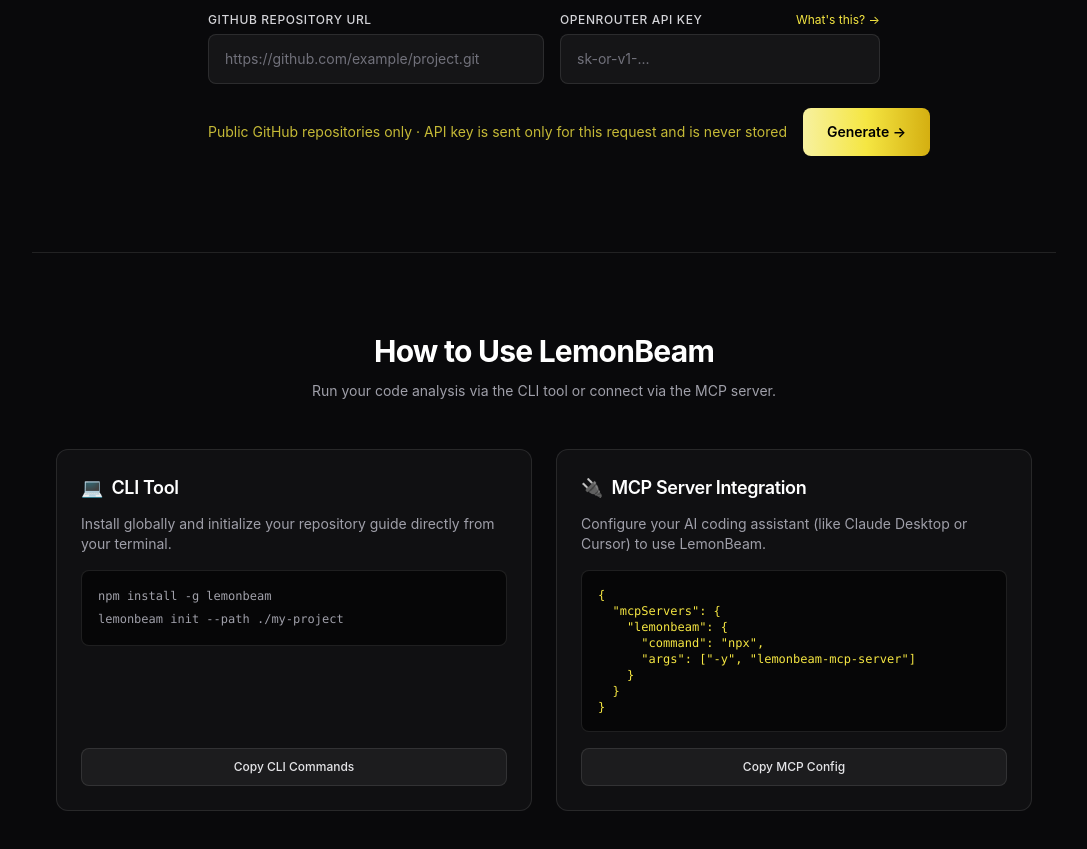
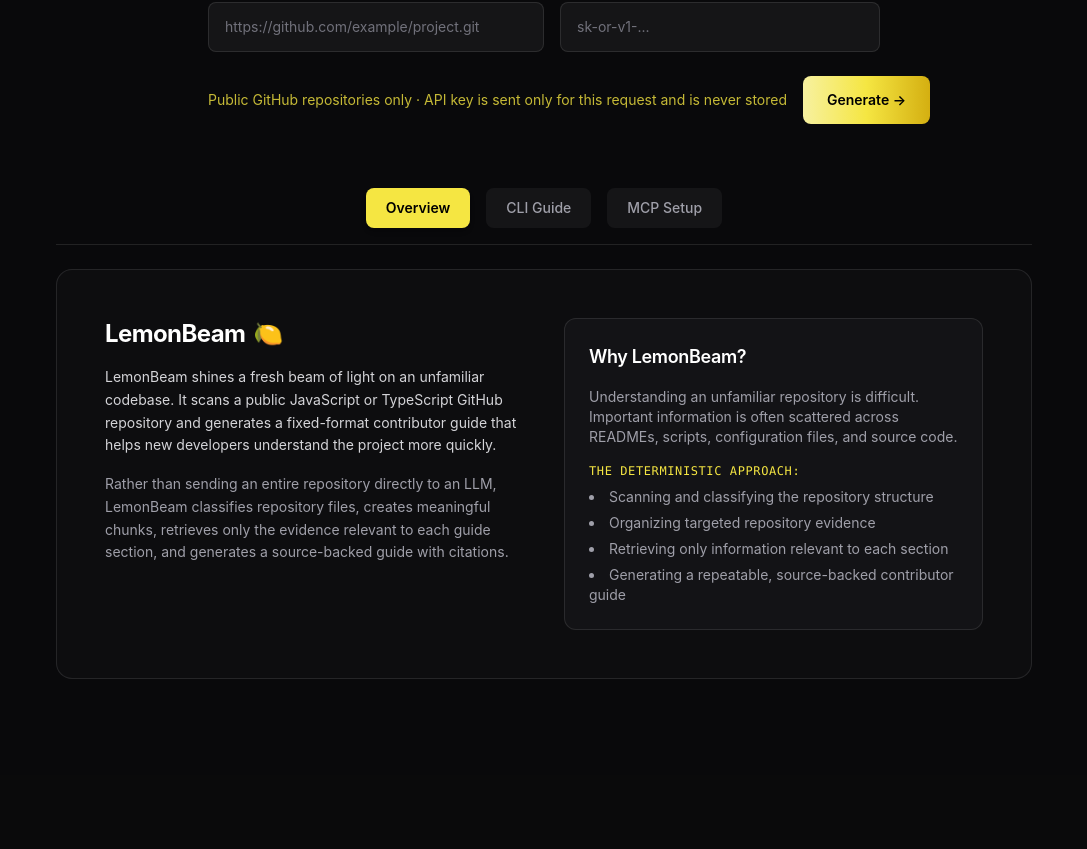
Before and after one commit to oslabs-beta/lemonbeam, a React (Vite) app in the folder frontend/: page / in a window 1280 px wide. Shown: the part 535-1384 px from the top of the page, without its empty margins (96-1183 px from the left). After the commit the page ends 1310 px from the top, so only its background shows below. Built offline with nearby package versions, Linux system fonts and the light colour scheme.

Commit message:
work on navbar

```diff
--- a/frontend/src/App.tsx
+++ b/frontend/src/App.tsx
@@ -1,4 +1,4 @@
-import { useState, type SyntheticEvent } from "react";
+import { useState, useEffect, type SyntheticEvent } from "react";
 import Navbar from "./components/Navbar";
 import LemonBeamLogo from "./components/LemonBeamLogo";
 import ScanResults from "./components/ScanResults";
@@ -12,6 +12,32 @@
     scanId: string;
     guide: { markdown: string };
   } | null>(null);
+
+  // Active tab state for the interactive tab switcher ("overview" | "cli" | "mcp")
+  const [activeTab, setActiveTab] = useState<"overview" | "cli" | "mcp">(
+    "overview",
+  );
+
+  // Sync tab selection with Navbar anchor hashes (#overview, #cli, #mcp)
+  useEffect(() => {
+    function handleHashChange() {
+      const hash = window.location.hash;
+      if (hash === "#overview") {
+        setActiveTab("overview");
+      } else if (hash === "#cli") {
+        setActiveTab("cli");
+      } else if (hash === "#mcp") {
+        setActiveTab("mcp");
+      }
+    }
+
+    // Check hash on initial load
+    handleHashChange();
+
+    // Listen for subsequent navbar clicks
+    window.addEventListener("hashchange", handleHashChange);
+    return () => window.removeEventListener("hashchange", handleHashChange);
+  }, []);
 
   // NOTE: BYOK uses an OpenRouter API key, not an OpenAI key directly — see
   // DECISIONS.md > "User-Supplied OpenRouter API Key (BYOK)".
@@ -77,9 +103,12 @@
     <div className="min-h-screen flex flex-col bg-zinc-950 text-zinc-100 selection:bg-[var(--color-yellow)] selection:text-black">
       <Navbar />
 
-      <main className="flex-1 flex flex-col items-center w-full">
+      <main className="flex-1 flex flex-col items-center w-full pb-24">
         {/* Hero Section */}
-        <section className="mx-auto max-w-7xl px-6 py-24 flex flex-col items-center text-center w-full">
+        <section
+          id="home"
+          className="mx-auto max-w-7xl px-6 pt-16 pb-12 flex flex-col items-center text-center w-full scroll-mt-20"
+        >
           <div className="logo-container">
             <LemonBeamLogo />
           </div>
@@ -184,50 +213,156 @@
 
           {/* Display Scan Results Component when data is returned */}
           {scanResult && scanResult.guide && (
+            <div className="w-full max-w-5xl mt-8">
               <ScanResults guideMarkdown={scanResult.guide.markdown} />
+            </div>
           )}
         </section>
 
-        {/* How to Use / Instructions Section */}
-        <section
-          id="how-it-works"
-          className="w-full max-w-5xl px-6 py-20 border-t border-white/10"
+        {/* Interactive Tab Switcher Navigation */}
+        <div className="w-full max-w-5xl px-6 mt-4 mb-6">
+          <div className="flex justify-center border-b border-white/10 pb-4 gap-2 md:gap-4">
+            <button
+              onClick={() => {
+                setActiveTab("overview");
+                window.location.hash = "overview";
+              }}
+              className={`px-5 py-2.5 rounded-lg text-sm font-medium transition-all ${
+                activeTab === "overview"
+                  ? "bg-[var(--color-yellow)] text-black font-semibold shadow-md"
+                  : "bg-white/5 text-zinc-400 hover:text-white hover:bg-white/10"
+              }`}
             >
-          <div className="text-center mb-12">
-            <h2 className="text-3xl font-bold tracking-tight text-white mb-3">
-              How to Use LemonBeam
+              Overview
+            </button>
+            <button
+              onClick={() => {
+                setActiveTab("cli");
+                window.location.hash = "cli";
+              }}
+              className={`px-5 py-2.5 rounded-lg text-sm font-medium transition-all ${
+                activeTab === "cli"
+                  ? "bg-[var(--color-yellow)] text-black font-semibold shadow-md"
+                  : "bg-white/5 text-zinc-400 hover:text-white hover:bg-white/10"
+              }`}
+            >
+              CLI Guide
+            </button>
+            <button
+              onClick={() => {
+                setActiveTab("mcp");
+                window.location.hash = "mcp";
+              }}
+              className={`px-5 py-2.5 rounded-lg text-sm font-medium transition-all ${
+                activeTab === "mcp"
+                  ? "bg-[var(--color-yellow)] text-black font-semibold shadow-md"
+                  : "bg-white/5 text-zinc-400 hover:text-white hover:bg-white/10"
+              }`}
+            >
+              MCP Setup
+            </button>
+          </div>
+        </div>
+
+        {/* Tab Content Display */}
+        <div className="w-full max-w-5xl px-6">
+          {/* 1. Overview Tab */}
+          {activeTab === "overview" && (
+            <div
+              id="overview"
+              className="bg-zinc-900/30 border border-white/10 rounded-2xl p-8 md:p-12 animate-fadeIn scroll-mt-32"
+            >
+              <div className="grid md:grid-cols-2 gap-10 items-start">
+                <div className="space-y-4">
+                  <h2 className="text-2xl font-bold tracking-tight text-white flex items-center gap-2">
+                    <span>LemonBeam</span>{" "}
+                    <span className="text-[var(--color-yellow)]">🍋</span>
                   </h2>
-            <p className="text-zinc-400 text-sm">
-              Run your code analysis via the CLI tool or connect via the MCP
-              server.
+                  <p className="text-zinc-300 text-sm leading-relaxed">
+                    LemonBeam shines a fresh beam of light on an unfamiliar
+                    codebase. It scans a public JavaScript or TypeScript GitHub
+                    repository and generates a fixed-format contributor guide
+                    that helps new developers understand the project more
+                    quickly.
+                  </p>
+                  <p className="text-zinc-400 text-sm leading-relaxed">
+                    Rather than sending an entire repository directly to an LLM,
+                    LemonBeam classifies repository files, creates meaningful
+                    chunks, retrieves only the evidence relevant to each guide
+                    section, and generates a source-backed guide with citations.
                   </p>
                 </div>
 
-          <div className="grid md:grid-cols-2 gap-6">
-            {/* CLI Usage Card (Your Feature) */}
-            <div className="bg-zinc-900/50 border border-white/10 rounded-xl p-6 flex flex-col justify-between">
+                <div className="bg-zinc-900/60 border border-white/10 rounded-xl p-6 space-y-4">
+                  <h3 className="text-lg font-semibold text-white">
+                    Why LemonBeam?
+                  </h3>
+                  <p className="text-zinc-400 text-sm">
+                    Understanding an unfamiliar repository is difficult.
+                    Important information is often scattered across READMEs,
+                    scripts, configuration files, and source code.
+                  </p>
+                  <div className="space-y-2 text-sm text-zinc-300">
+                    <p className="text-xs font-mono uppercase tracking-wider text-[var(--color-yellow)] mb-2">
+                      The Deterministic Approach:
+                    </p>
+                    <ul className="space-y-1.5 list-disc list-inside text-zinc-400">
+                      <li>Scanning and classifying the repository structure</li>
+                      <li>Organizing targeted repository evidence</li>
+                      <li>
+                        Retrieving only information relevant to each section
+                      </li>
+                      <li>
+                        Generating a repeatable, source-backed contributor guide
+                      </li>
+                    </ul>
+                  </div>
+                </div>
+              </div>
+            </div>
+          )}
+
+          {/* 2. CLI Guide Tab */}
+          {activeTab === "cli" && (
+            <div
+              id="cli"
+              className="bg-zinc-900/30 border border-white/10 rounded-2xl p-8 md:p-12 animate-fadeIn scroll-mt-32"
+            >
+              <div className="text-center mb-8">
+                <h2 className="text-3xl font-bold tracking-tight text-white mb-2">
+                  CLI Tool Usage
+                </h2>
+                <p className="text-zinc-400 text-sm">
+                  Run your code analysis interactively in any project directory.
+                </p>
+              </div>
+
+              <div className="max-w-2xl mx-auto bg-zinc-900/50 border border-white/10 rounded-xl p-6 flex flex-col justify-between">
                 <div>
                   <div className="flex items-center gap-2 mb-3">
-                  <span className="text-[var(--color-yellow)] text-lg">💻</span>
-                  <h3 className="font-semibold text-lg text-white">CLI Tool</h3>
+                    <span className="text-[var(--color-yellow)] text-lg">
+                      💻
+                    </span>
+                    <h3 className="font-semibold text-lg text-white">
+                      CLI Quick Start
+                    </h3>
                   </div>
                   <p className="text-zinc-400 text-sm mb-4">
-                  Install globally and initialize your repository guide directly
-                  from your terminal.
+                    Configure your .env file with your credentials, link the
+                    package locally, and execute the command.
                   </p>
-
                   <div className="bg-black/60 border border-white/10 rounded-lg p-4 font-mono text-xs text-[var(--color-yellow)] overflow-x-auto mb-4 space-y-1">
-                  <p>npm install -g lemonbeam</p>
-                  <p className="text-zinc-400">
-                    lemonbeam init --path ./my-project
+                    <p className="text-zinc-500">
+                      # 1. Add OPENROUTER_API_KEY to .env
                     </p>
+                    <p>npm link lemonbeam</p>
+                    <p className="text-zinc-400">npx lemonbeam</p>
                   </div>
                 </div>
-
                 <button
                   onClick={() =>
                     navigator.clipboard.writeText(
-                    "npm install -g lemonbeam\nlemonbeam init --path ./my-project",
+                      "npm link lemonbeam\nnpx lemonbeam",
                     )
                   }
                   className="w-full py-2.5 bg-white/5 hover:bg-white/10 text-xs font-medium rounded-lg transition text-zinc-200 border border-white/10 flex items-center justify-center gap-2"
@@ -235,30 +370,47 @@
                   Copy CLI Commands
                 </button>
               </div>
+            </div>
+          )}
 
-            {/* MCP Server Integration Card (Classmate's Feature) */}
-            <div className="bg-zinc-900/50 border border-white/10 rounded-xl p-6 flex flex-col justify-between">
+          {/* 3. MCP Setup Tab */}
+          {activeTab === "mcp" && (
+            <div
+              id="mcp"
+              className="bg-zinc-900/30 border border-white/10 rounded-2xl p-8 md:p-12 animate-fadeIn scroll-mt-32"
+            >
+              <div className="text-center mb-8">
+                <h2 className="text-3xl font-bold tracking-tight text-white mb-2">
+                  MCP Server Integration
+                </h2>
+                <p className="text-zinc-400 text-sm">
+                  Connect LemonBeam directly to your local AI assistant
+                  workspace.
+                </p>
+              </div>
+
+              <div className="max-w-2xl mx-auto bg-zinc-900/50 border border-white/10 rounded-xl p-6 flex flex-col justify-between">
                 <div>
                   <div className="flex items-center gap-2 mb-3">
-                  <span className="text-[var(--color-yellow)] text-lg">🔌</span>
+                    <span className="text-[var(--color-yellow)] text-lg">
+                      🔌
+                    </span>
                     <h3 className="font-semibold text-lg text-white">
-                    MCP Server Integration
+                      Configuration Setup
                     </h3>
                   </div>
                   <p className="text-zinc-400 text-sm mb-4">
-                  Configure your AI coding assistant (like Claude Desktop or
-                  Cursor) to use LemonBeam.
+                    Configure your AI coding assistant (like Claude Desktop) to
+                    run LemonBeam locally via Model Context Protocol.
                   </p>
-
                   <div className="bg-black/60 border border-white/10 rounded-lg p-4 font-mono text-xs text-[var(--color-yellow)] overflow-x-auto mb-4">
-                  <pre>{`{\n  "mcpServers": {\n    "lemonbeam": {\n      "command": "npx",\n      "args": ["-y", "lemonbeam-mcp-server"]\n    }\n  }\n}`}</pre>
+                    <pre>{`{\n  "mcpServers": {\n    "lemonbeam": {\n      "command": "node",\n      "args": ["/absolute/path/to/lemonbeam/dist/mcp/index.js"],\n      "env": {\n        "OPENROUTER_API_KEY": "your_key_here",\n        "GITHUB_TOKEN": "your_token_here"\n      }\n    }\n  }\n}`}</pre>
                   </div>
                 </div>
-
                 <button
                   onClick={() =>
                     navigator.clipboard.writeText(
-                    '{\n  "mcpServers": {\n    "lemonbeam": {\n      "command": "npx",\n      "args": ["-y", "lemonbeam-mcp-server"]\n    }\n  }\n}',
+                      '{\n  "mcpServers": {\n    "lemonbeam": {\n      "command": "node",\n      "args": ["/absolute/path/to/lemonbeam/dist/mcp/index.js"],\n      "env": {\n        "OPENROUTER_API_KEY": "your_key_here",\n        "GITHUB_TOKEN": "your_token_here"\n      }\n    }\n  }\n}',
                     )
                   }
                   className="w-full py-2.5 bg-white/5 hover:bg-white/10 text-xs font-medium rounded-lg transition text-zinc-200 border border-white/10 flex items-center justify-center gap-2"
@@ -267,7 +419,8 @@
                 </button>
               </div>
             </div>
-        </section>
+          )}
+        </div>
       </main>
     </div>
   );
```
Also changed, not shown: frontend/src/components/Navbar.tsx (+16 -4 lines). Lines whose indentation alone changed are shown as unchanged.
